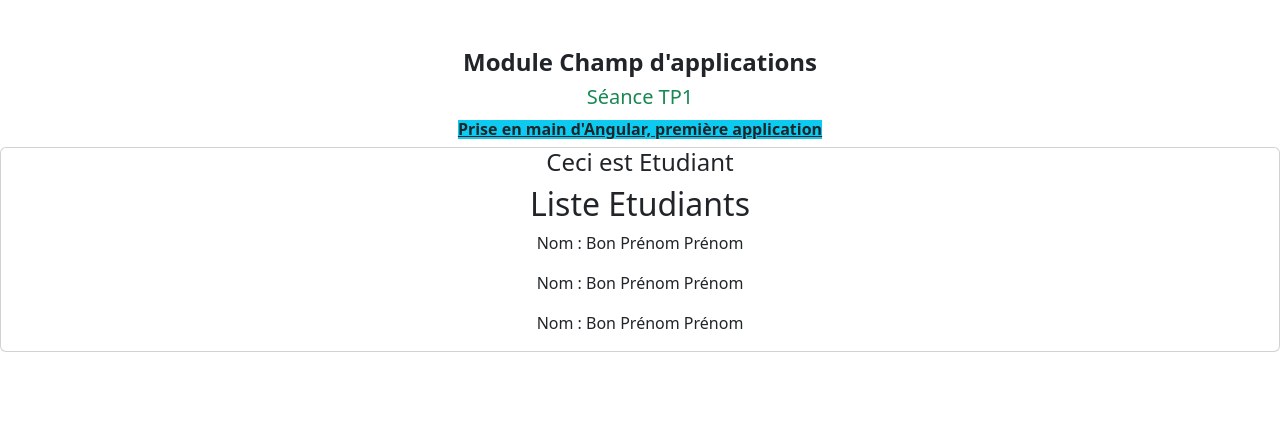
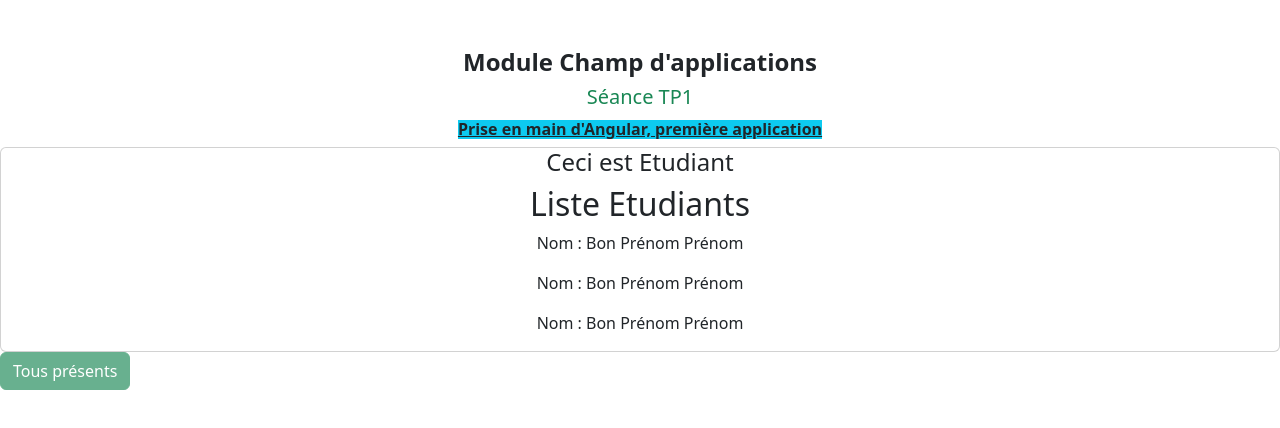
Before and after one commit to Pacoud/TP1_ANGULAR, an Angular app: page / in a window 1280 px wide. Shown: the top 428 px of the page. Built offline with nearby package versions, Linux system fonts and the light colour scheme.

Commit message:
bouton Tous présents ajout

```diff
--- a/src/app/app.html
+++ b/src/app/app.html
@@ -22,6 +22,7 @@
   </h3>
 </div>
 
+
 <app-etudiant></app-etudiant>
-
+<button class="btn btn-success" disabled>Tous présents</button>
 <router-outlet />
--- a/src/app/app.ts
+++ b/src/app/app.ts
@@ -9,6 +9,7 @@ import { Etudiant } from './etudiant/etudiant';
 })
 export class App {
   nom_TP = "TP1";
+  estAuth:boolean= false;
   resumeSeance = "Prise en main d'Angular, première application";
   protected readonly title = signal('TP1_ANGULAR');
 
```
